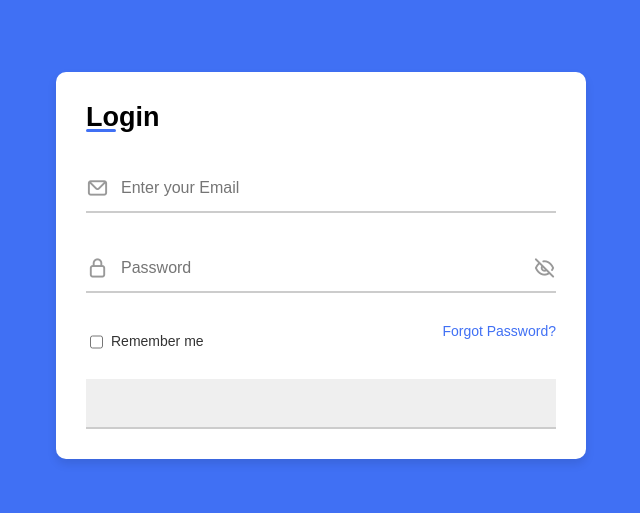
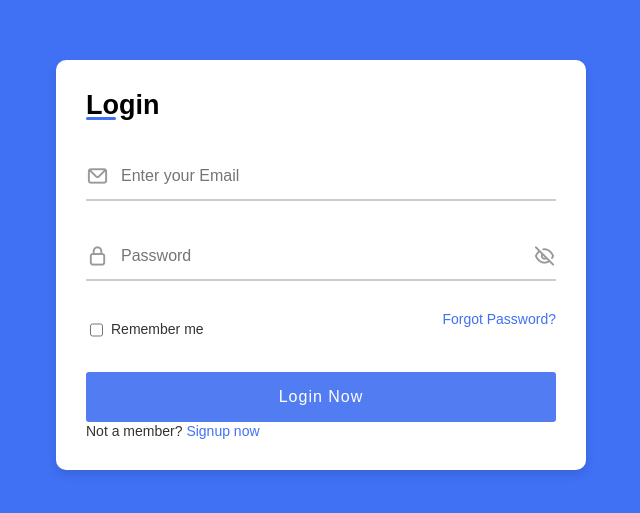
Before and after one commit to Ayehmozaffari/VALIDATION-PROJECT, a plain HTML site: page validation/index.html in a window 1280 px wide. Shown: the part 135-648 px from the top of the page, without its empty margins (319-959 px from the left). Drawn offline with nearby package versions, Linux system fonts and the light colour scheme; a web font is replaced by a local one.

Commit message:
dsfdsfsfsf

```diff
--- a/validation/index.html
+++ b/validation/index.html
@@ -34,9 +34,15 @@
 
                     </div>
                     <div class="input-field button">
-                        <input type="button" placeholder="Login Now" required>
+                        <input type="button" value="Login Now" >
                     </div>
                 </form>
+                <div class="login-signup">
+                    <span class="text">
+                        Not a member?
+                        <a href="#" class="text signup">Signup now</a>
+                    </span>
+                </div>
             </div>
 
         </div>
--- a/validation/style.css
+++ b/validation/style.css
@@ -116,3 +116,15 @@ body{
 .form a:hover{
     text-decoration: underline;
 }
+.form .button{
+   margin-top: 35px;
+}
+
+
+.form .button input{
+    border: none;
+    color: #fff;
+    letter-spacing: 1px;
+    background-color: #517cf2;
+    border-radius: 3px;
+}
```
